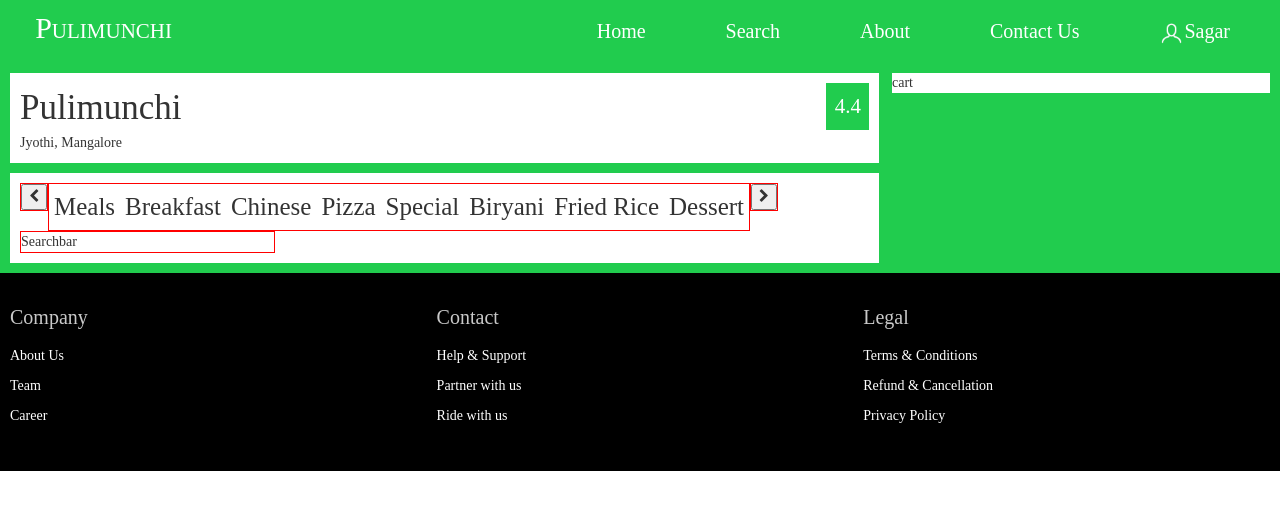
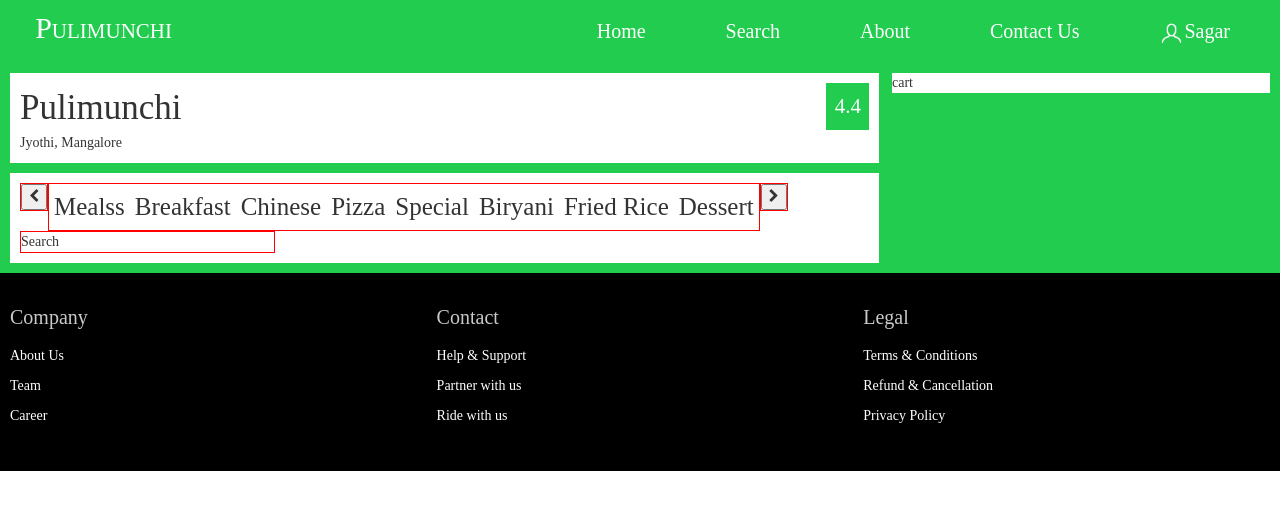
Before and after one commit to sagarsalyan/pulimunchi, an Angular app: page /restaurantmenu in a window 1280 px wide. Shown: the top 510 px of the page. Built offline with nearby package versions, Linux system fonts and the light colour scheme.

Commit message:
Restaurantmenu changed

```diff
--- a/src/app/restuarantmenu/restuarantmenu.component.html
+++ b/src/app/restuarantmenu/restuarantmenu.component.html
@@ -13,7 +13,7 @@
         <div class="menuleft"><button type="button" name="button"><i class="fa fa-chevron-left"></i></button></div>
         <div class="menubar">
           <ul>
-            <li>Meals</li>
+            <li>Mealss</li>
             <li>Breakfast</li>
             <li>Chinese</li>
             <li>Pizza</li>
@@ -26,7 +26,7 @@
         </div>
         <div class="menuright"><button type="button" name="button"><i class="fa fa-chevron-right"></i></button></div>
         <div class="searchbar">
-          Searchbar
+          Search
         </div>
       </div>
     </div>
```
